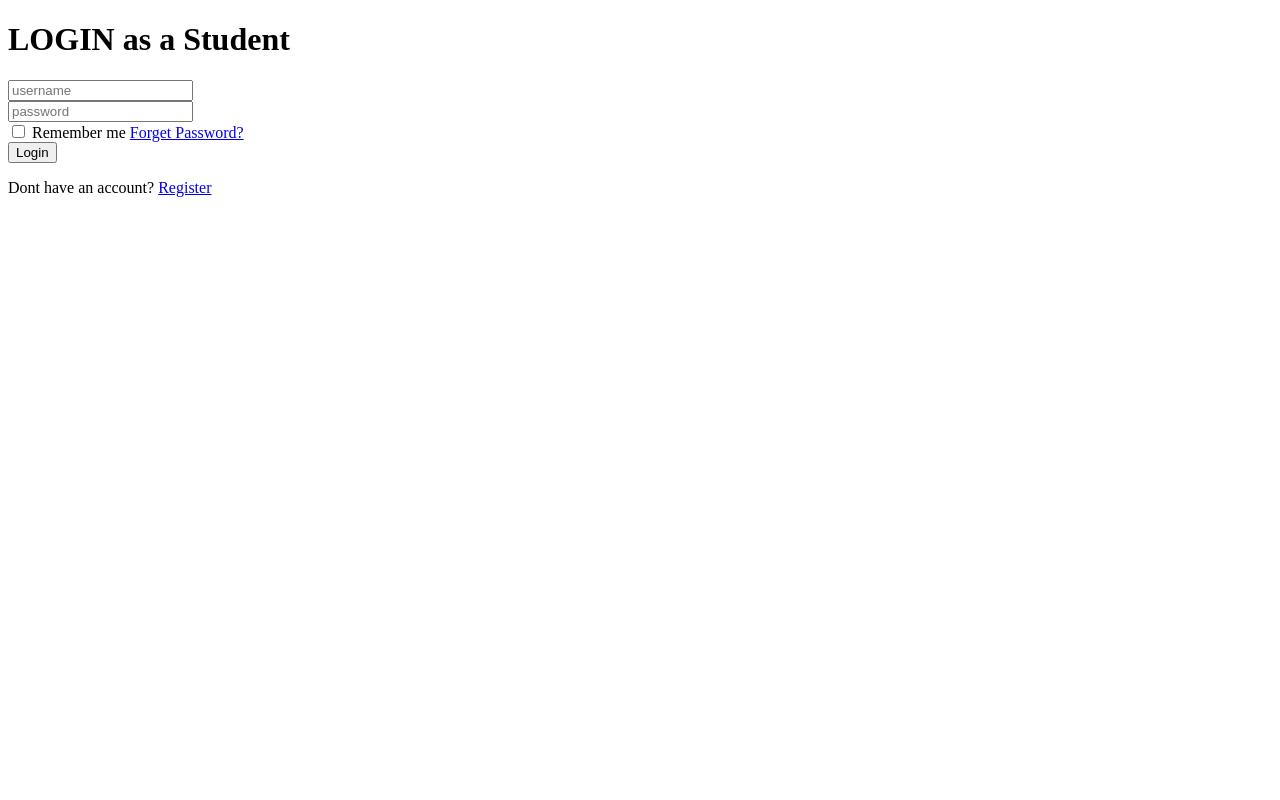
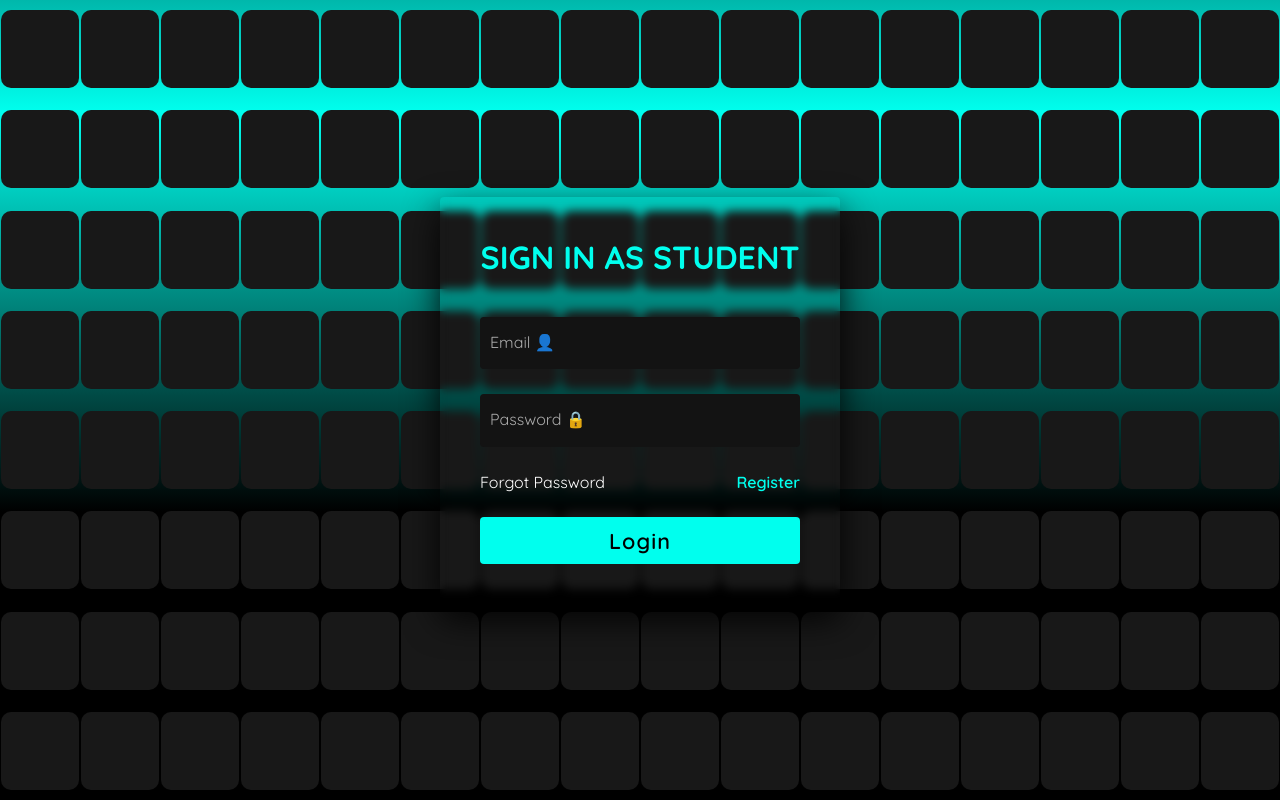
Before and after one commit to aiibooouuu/webtrial, a Flask app: page /login-student in a window 1280 px wide. Run offline with Flask 3, Linux system fonts and the light colour scheme.

Commit message:
added forms to the login template for email and password

```diff
--- a/website/auth.py
+++ b/website/auth.py
@@ -1,10 +1,16 @@
 from flask import Blueprint, render_template
+from website.forms import RegistrationForm  # Assuming RegistrationForm is the class in forms.py
+
 
 auth = Blueprint('auth', __name__)
 
 @auth.route('/login-student')
 def login_student():
-    return render_template("l1.html")
+    form = RegistrationForm()
+    if form.validate_on_submit():
+        flash(f'Account Created for {form.username.data}!', 'success')
+        return redirect(url_for('home'))
+    return render_template("login-layout.html", count=128, form=form)
 
 @auth.route('/login-instructor')
 def login_instructor():
--- /dev/null
+++ b/website/static/signinstd.css
@@ -0,0 +1,207 @@
+
+    /* Font import and global reset */
+    @import url('https://fonts.googleapis.com/css2?family=Quicksand:wght@300;400;500;600;700&display=swap');
+
+    /* Global reset */
+    * {
+      margin: 0;
+      padding: 0;
+      box-sizing: border-box;
+      font-family: 'Quicksand', sans-serif;
+    }
+
+    /* Body styling */
+    body {
+      display: flex;
+      justify-content: center;
+      align-items: center;
+      min-height: 100vh;
+      background: #000;
+    }
+
+    /* Section styles */
+    section {
+      position: absolute;
+      width: 100vw;
+      height: 100vh;
+      display: flex;
+      justify-content: center;
+      align-items: center;
+      gap: 2px;
+      flex-wrap: wrap;
+      overflow: hidden;
+    }
+
+    /* Animated gradient effect */
+    section::before {
+      content: '';
+      position: absolute;
+      width: 100%;
+      height: 100%;
+      background: linear-gradient(#000, #00ffee, #000);
+      animation: animate 5s linear infinite;
+    }
+    span{
+      border-radius: 10px;
+    }
+    /* Animation keyframes */
+    @keyframes animate {
+      0% {
+        transform: translateY(-100%);
+      }
+      100% {
+        transform: translateY(100%);
+      }
+    }
+
+    /* Styling for individual spans */
+    section span {
+      position: relative;
+      display: block;
+      width: calc(6.25vw - 2px);
+      height: calc(6.25vw - 2px);
+      background: #181818;
+      z-index: 2;
+      transition: 1.5s;
+    }
+
+    section span:hover {
+      background: #00ffee;
+      transition: 0.1s;
+      transform: scale(0);
+    }
+
+    /* Sign-in form styles */
+    .signin {
+      position: absolute;
+      width: 400px;
+      background: transparent;
+      z-index: 1000;
+      display: flex;
+      justify-content: center;
+      align-items: center;
+      padding: 40px;
+      border-radius: 4px;
+      box-shadow: 0 15px 35px rgba(0, 0, 0, 0.9);
+      backdrop-filter: blur(5px);
+    }
+
+    .signin .content {
+      position: relative;
+      width: 100%;
+      display: flex;
+      justify-content: center;
+      align-items: center;
+      flex-direction: column;
+      gap: 40px;
+    }
+
+    .signin .content h2 {
+      font-size: 2em;
+      color: #00ffee;
+      text-transform: uppercase;
+    }
+
+    .signin .content .form {
+      width: 100%;
+      display: flex;
+      flex-direction: column;
+      gap: 25px;
+    }
+
+    .signin .content .form .inputBox {
+      position: relative;
+      width: 100%;
+    }
+
+    .signin .content .form .inputBox input {
+      position: relative;
+      width: 100%;
+      background: #131313;
+      border: none;
+      outline: none;
+      padding: 25px 10px 7.5px;
+      border-radius: 4px;
+      color: #fff;
+      font-weight: 500;
+      font-size: 1em;
+    }
+
+    .signin .content .form .inputBox i {
+      position: absolute;
+      left: 0;
+      padding: 15px 10px;
+      font-style: normal;
+      color: #aaa;
+      transition: 0.5s;
+      pointer-events: none;
+    }
+
+    .signin .content .form .inputBox input:focus ~ i,
+    .signin .content .form .inputBox input:valid ~ i {
+      transform: translateY(-7.5px);
+      font-size: 0.8em;
+      color: #fff;
+    }
+
+    .signin .content .form .links {
+      position: relative;
+      width: 100%;
+      display: flex;
+      justify-content: space-between;
+    }
+
+    .signin .content .form .links a {
+      color: #fff;
+      text-decoration: none;
+    }
+
+    .signin .content .form .links a:nth-child(2) {
+      color: #00ffee;
+      font-weight: 600;
+    }
+
+    .signin .content .form .inputBox input[type="submit"] {
+      padding: 10px;
+      background: #00ffee;
+      color: #000;
+      font-weight: 600;
+      font-size: 1.35em;
+      letter-spacing: 0.05em;
+      cursor: pointer;
+    }
+
+    input[type="submit"]:active {
+      opacity: 0.6;
+    }
+
+    /* Media queries for responsive design */
+    @media (max-width: 900px) {
+      section span {
+        width: calc(10vw - 2px);
+        height: calc(10vw - 2px);
+      }
+    }
+
+    @media (max-width: 600px) {
+      section span {
+        width: calc(20vw - 2px);
+        height: calc(20vw - 2px);
+      }
+    }
+
+    .signin .content .form .links a:hover {
+      color: #00ffee;
+      text-decoration: none;
+      font-weight: 600;
+    }
+
+  .signin .content .form .inputBox input[type="submit"]:hover {
+      background-color: #04bcb0;
+      color: aliceblue;
+  }
+
+  .signin .content .form .links a:nth-child(2):hover {
+      color: #fff;
+      font-weight: 600;
+    }
--- a/website/templates/l1.html
+++ b/website/templates/l1.html
@@ -9,7 +9,8 @@
 </head>
 <body>
     <div class="wrapper">
-        <form action="/student-dashboard" method="GET">
+        <form action="" method="POST">
+            {{ form.hidden_tag() }}
             <h1>LOGIN as a Student</h1>
             <div class="input-box">
                 <input type="text" placeholder="username
--- /dev/null
+++ b/website/templates/login-layout.html
@@ -0,0 +1,42 @@
+<!DOCTYPE html>
+<html lang="en" >
+<head>
+  <meta charset="UTF-8">
+  <title>loginstd</title>
+  <link rel="stylesheet" href="{{ url_for('static', filename='signinstd.css')}}">
+
+</head>
+<body>
+<!-- partial:index.partial.html -->
+<section>
+    {% for _ in range(count) %}
+      <span></span>
+    {% endfor %}
+
+    <div class="signin">
+      <div class="content">
+        <h2>Sign In as Student</h2>
+        <div class="form">
+          <div class="inputBox">
+            {{ form.email(class="form-control", placeholder="") }}
+            <i>Email 👤</i>
+          </div>
+          <div class="inputBox">
+            {{ form.password(class='form-control')}}
+            <i>Password  🔒</i>
+          </div>
+          <div class="links">
+            <a href="#">Forgot Password</a>
+            <a href="#">Register</a>
+          </div>
+          <div class="inputBox">
+            <input type="submit" value="Login">
+          </div>
+        </div>
+      </div>
+    </div>
+</section>
+<!-- partial -->
+
+</body>
+</html>
```
